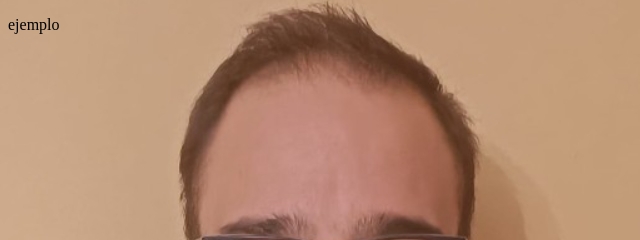
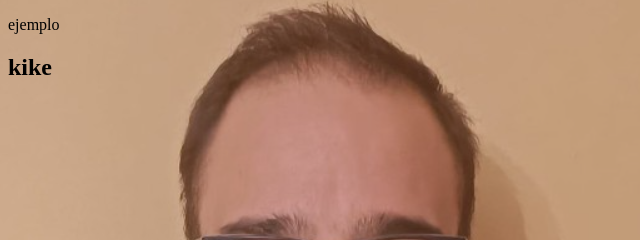
Before and after one commit to abonbal/prueba2, a plain HTML site: page index.html in a window 1280 px wide. Shown: the top 240 px of the page, 0-640 px from the left. Drawn offline with Linux system fonts and the light colour scheme.

Commit message:
añado a kike

```diff
--- a/index.html
+++ b/index.html
@@ -9,9 +9,11 @@
     <style>
         body{
             background-image: url("Captura.PNG")
+
         }
     </style>
 <body>
     <p>ejemplo</p>
+    <h2>kike</h2>
 </body>
 </html>
```
